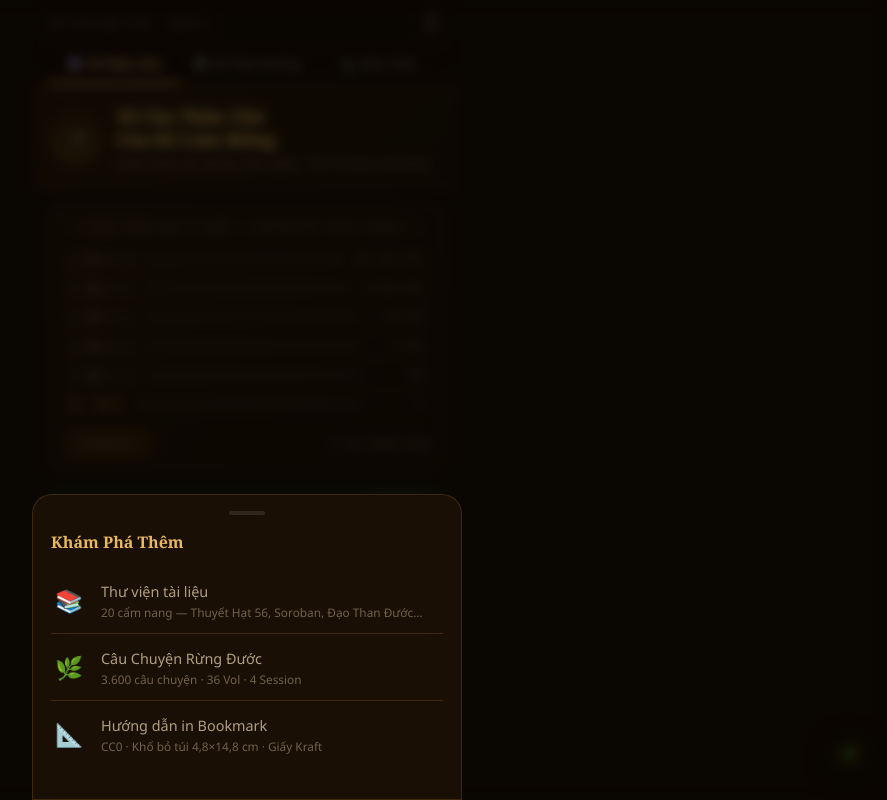
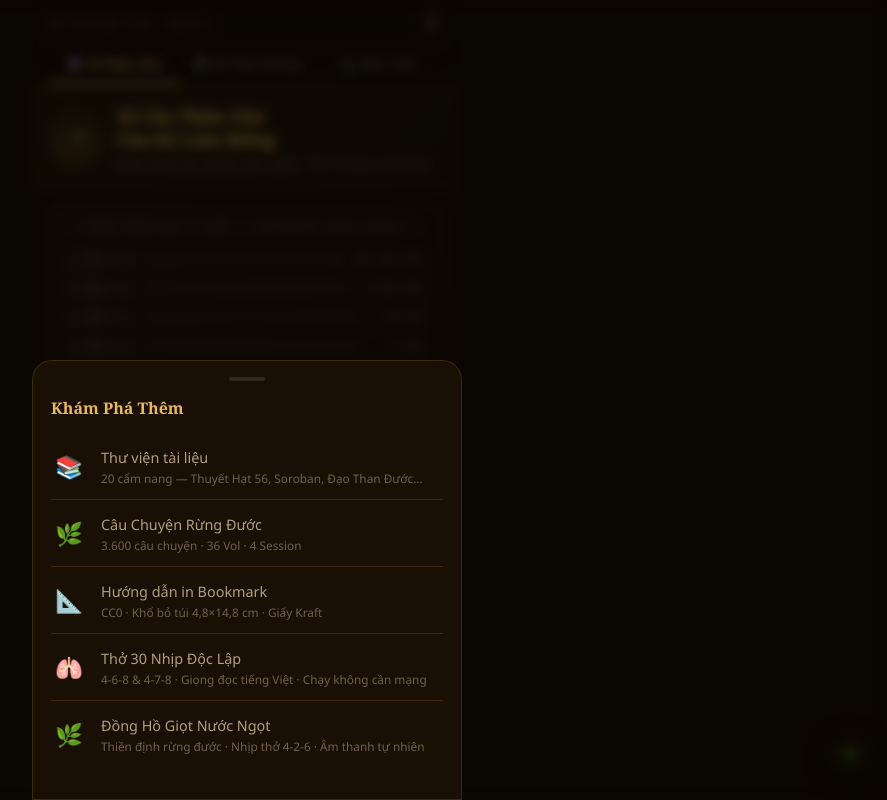
Before and after one commit to HiepPhong2026/Mangrove, a plain HTML site: page index.html in a window 1280 px wide. Both pictures are taken after a click on the button "Thêm". Shown: the whole page, without its empty margins (393-1280 px from the left). Drawn offline with nearby package versions, Linux system fonts and the light colour scheme.

Commit message:
✨ Thêm 2 ứng dụng thở vào menu Khám Phá Thêm (trang chủ)
- 🫁 Thở 30 Nhịp Độc Lập (tho-30-nhip-doc-lap.html)
- 🌿 Đồng Hồ Giọt Nước Ngọt (dong-ho-giot-nuoc-ngot.html)

Co-Authored-By: Claude Sonnet 4.6 <noreply@anthropic.com>
Claude-Session: https://claude.ai/code/session_01VJUzwicYubBbEiDaVexE2h

```diff
--- a/index.html
+++ b/index.html
@@ -644,6 +644,14 @@ body{
       <span class="mi-icon">📐</span>
       <div><span class="mi-label">Hướng dẫn in Bookmark</span><span class="mi-sub">CC0 · Khổ bỏ túi 4,8×14,8 cm · Giấy Kraft</span></div>
     </div>
+    <div class="menu-item" onclick="location.href='tho-30-nhip-doc-lap.html';closeMenu()">
+      <span class="mi-icon">🫁</span>
+      <div><span class="mi-label">Thở 30 Nhịp Độc Lập</span><span class="mi-sub">4-6-8 & 4-7-8 · Giọng đọc tiếng Việt · Chạy không cần mạng</span></div>
+    </div>
+    <div class="menu-item" onclick="location.href='dong-ho-giot-nuoc-ngot.html';closeMenu()">
+      <span class="mi-icon">🌿</span>
+      <div><span class="mi-label">Đồng Hồ Giọt Nước Ngọt</span><span class="mi-sub">Thiền định rừng đước · Nhịp thở 4-2-6 · Âm thanh tự nhiên</span></div>
+    </div>
   </div>
 </div>
 
```
